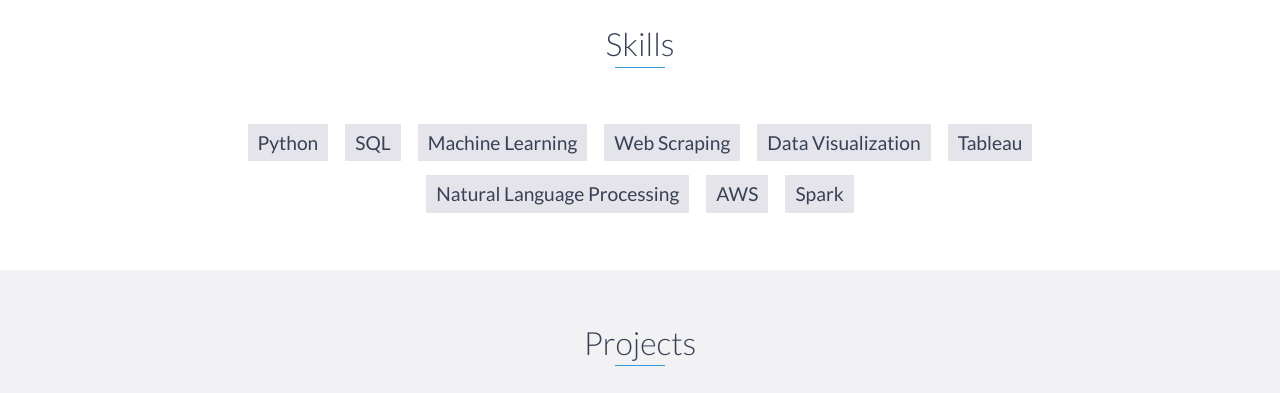
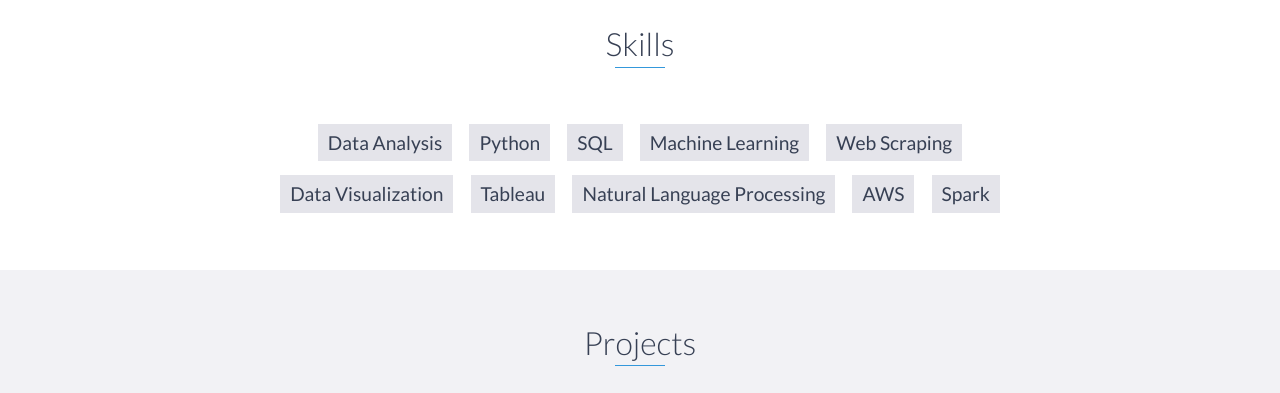
Before and after one commit to achernyshova/achernyshova.github.io, a website: page index.html in a window 1280 px wide. Shown: the part 1200-1593 px from the top of the page. Drawn offline with nearby package versions, Linux system fonts and the light colour scheme.

Commit message:
added skills

```diff
--- a/index.html
+++ b/index.html
@@ -164,7 +164,7 @@
     <div id="skills">
         <h2 class="heading">Skills</h2>
         <ul>
-
+            <li>Data Analysis</li>
             <li>Python</li>
             <li>SQL</li>
             <li>Machine Learning</li>
```
